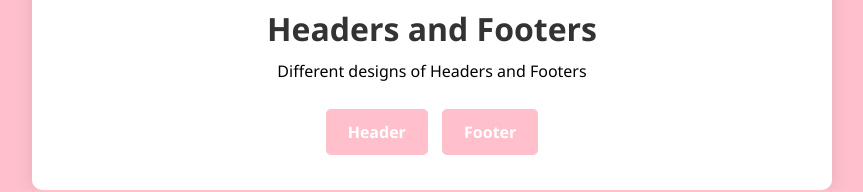
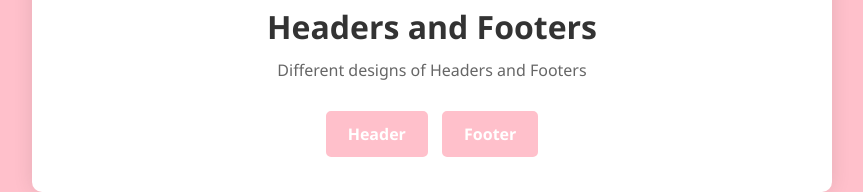
Before and after one commit to nicollechoy/WD-SW3, a plain HTML site: page index.html in a window 1280 px wide. Shown: the part 876-1068 px from the top of the page, without its empty margins (208-1071 px from the left). Drawn offline with Linux system fonts and the light colour scheme.

Commit message:
fix (landing page): changed description

```diff
--- a/index.html
+++ b/index.html
@@ -16,7 +16,7 @@
         <h3 class="content">
             <h3 class="subtitle">Seatwork 3</h3>
             <h2 class="title">Headers and Footers</h2>
-            <p class="descriptioin">
+            <p class="description">
                 Different designs of Headers and Footers
             </p>
             <br>
```
